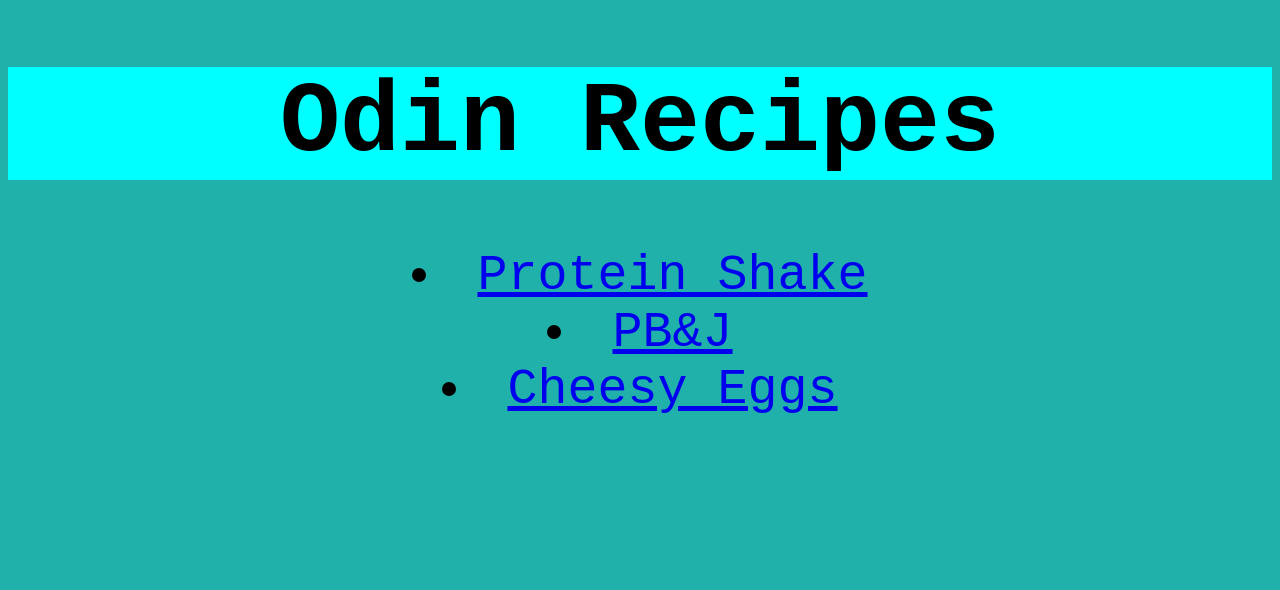
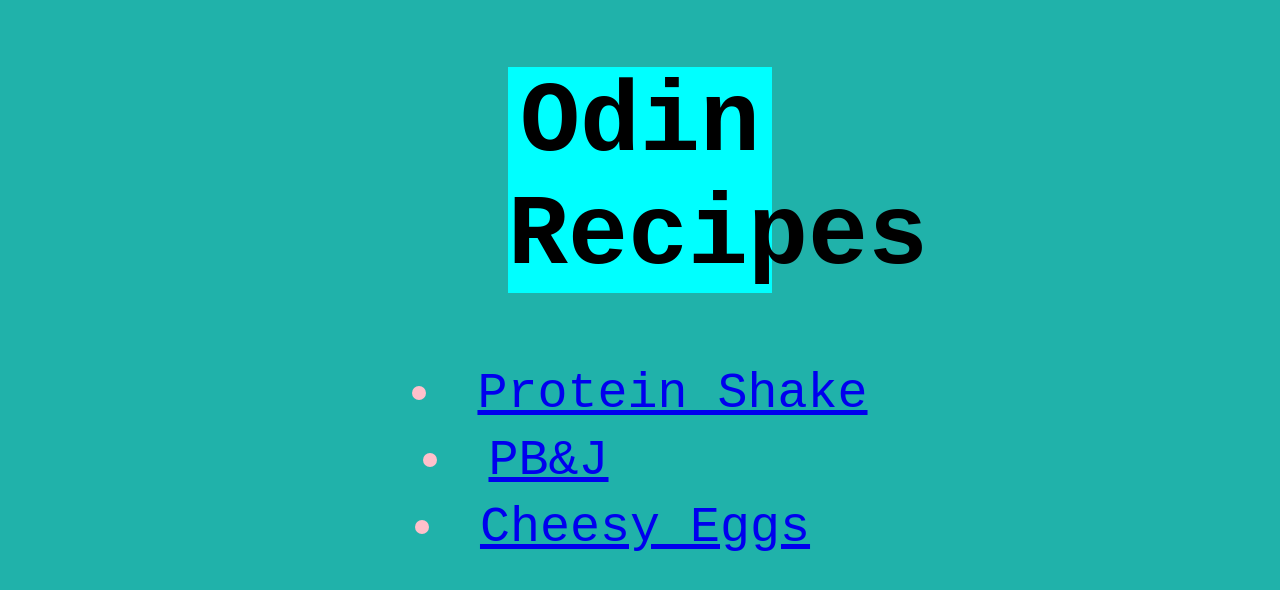
Before and after one commit to criss021/odin-recipes, a plain HTML site: page index.html in a window 1280 px wide. Drawn offline with Linux system fonts and the light colour scheme.

Commit message:
Adjust margins

```diff
--- a/css/index-style.css
+++ b/css/index-style.css
@@ -1,3 +1,7 @@
+/* * {
+    border: 1px solid red;
+  } */
+
 body {
     background-color: lightseagreen;
     font-size: 50px;
@@ -10,6 +14,8 @@ h1 {
     background-color: cyan;
     text-align: center;
     font-weight: bold;
+    margin-left: 500px;
+    margin-right: 500px;
 }
 
 ul {
@@ -22,10 +28,20 @@ ul {
     flex-direction: column;
 }
 
-.list-item {
+.list-item1 {
     color: pink;
-    text-align: left;
-    line-height: 1.5;
+    margin: 5px;
+}
+.list-item2 {
+    color: pink;
+    margin: 5px;
+    margin-right: 253px;
+}
+
+.list-item3 {
+    color: pink;
+    margin: 5px;
+    margin-right: 60px;
 }
 
 .list-item a:hover {
```
